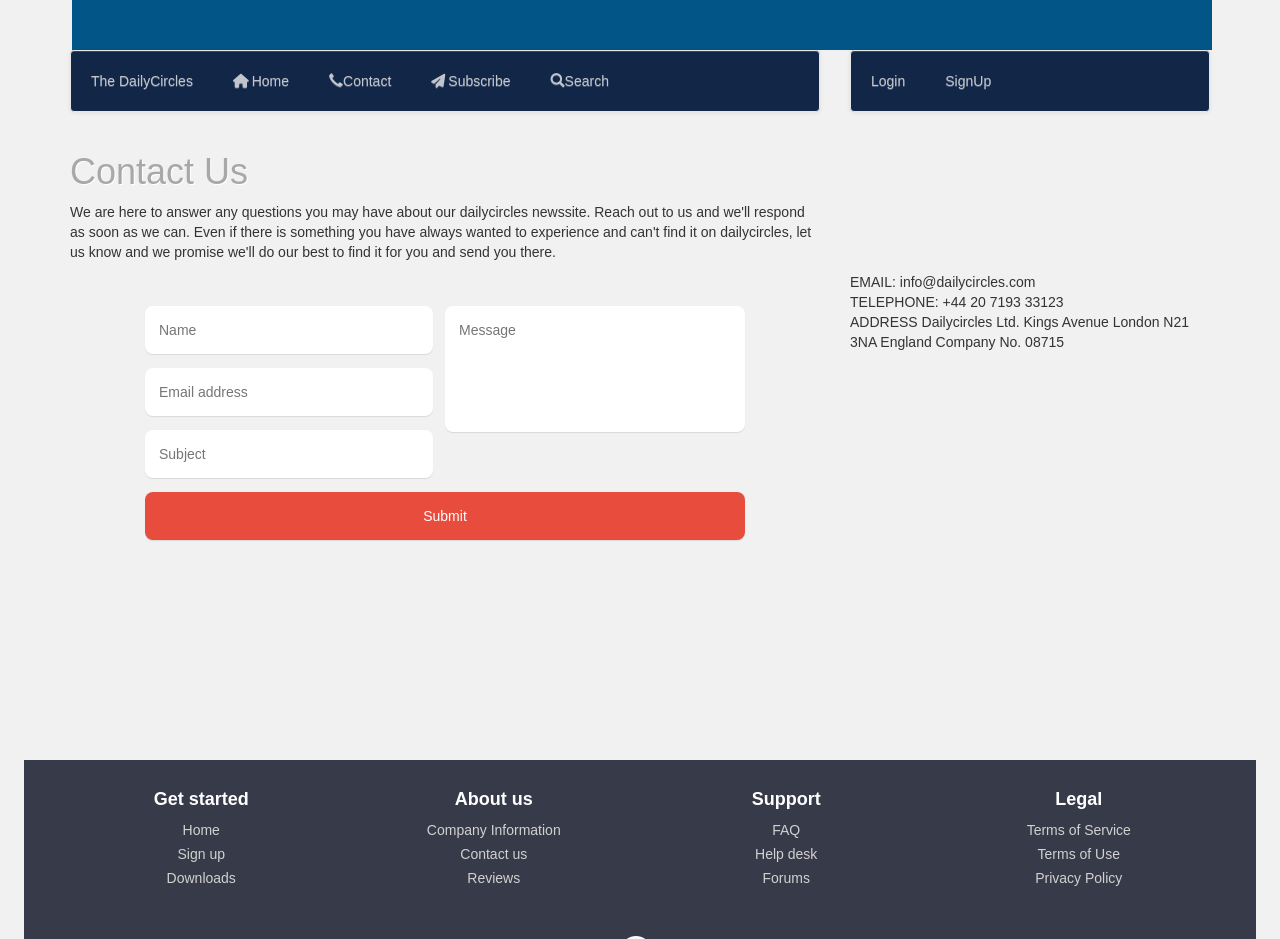
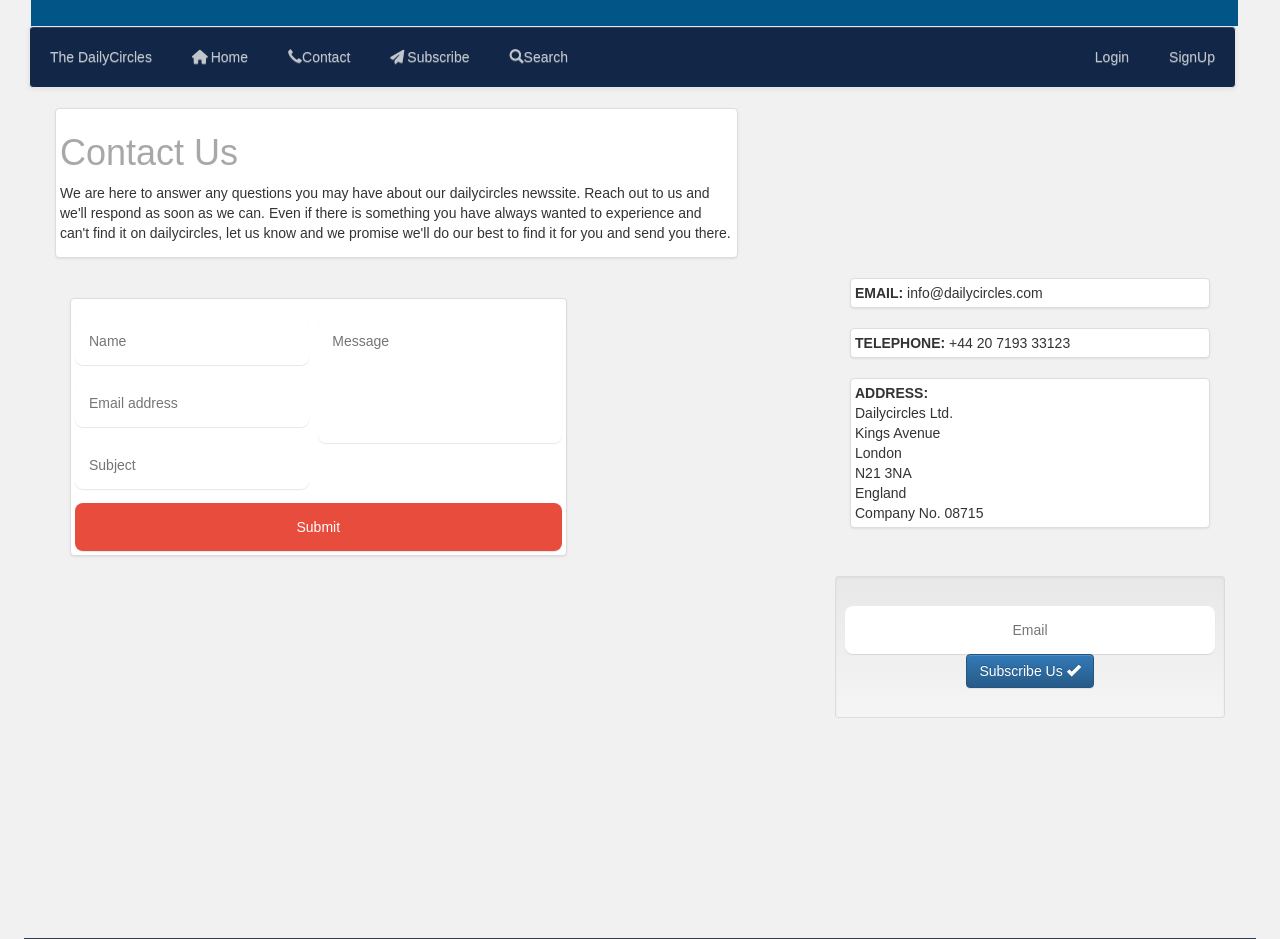
Before and after one commit to akshayantony/newsweb, a Django app: page /contactus/ in a window 1280 px wide. Shown: the part 213-1152 px from the top of the page. Run offline with Django 3.2, Linux system fonts and the light colour scheme; some libraries are stand-ins or nearby versions.

Commit message:
after css

```diff
--- a/homepage/static/css/homepage.css
+++ b/homepage/static/css/homepage.css
@@ -5,6 +5,7 @@
 body {
     padding-left: 25px;
 }
+
 .page-header {
     background: #025587;
     height: 240px;
--- a/homepage/templates/homepage/comments.html
+++ b/homepage/templates/homepage/comments.html
@@ -14,7 +14,7 @@
                             {{ form.object_pk }}
                             {{ form.timestamp }}
                             {{ form.security_hash }}
-                            <input type="submit" onclick="return false;" value="Add comment" id="id_submit" />
+                            <input class="btn btn-primary" type="submit" onclick="return false;" value="Add comment" id="id_submit" />
                         </form>
                     </form>
                 <div id="refresh_this_div">
--- a/homepage/templates/homepage/contactus.html
+++ b/homepage/templates/homepage/contactus.html
@@ -9,14 +9,14 @@
 {% block newslist %}
 <div class="container">
     <div class="row">
-        <div class="col-sm-8 col-md-8">
+        <div class="col-sm-7 col-md-7 thumbnail">
           <h1 style="text-align:left">Contact Us</h1>
         <p>We are here to answer any questions you may have about our dailycircles newssite. Reach out to us and we'll respond as soon as we can.
 
           Even if there is something you have always wanted to experience and can't find it on dailycircles, let us know and we promise we'll do our best to find it for you and send you there.</p>
         </div>
         <div class="col-sm-8 col-md-8">
-          <form class="cf" method="POST">
+          <form class="cf thumbnail pull-left" method="POST">
             {%csrf_token%}
             <div class="half left cf">
                 <input type="text" id="input-name" placeholder="Name" name="name">
@@ -29,25 +29,27 @@
             <input type="submit" value="Submit" id="input-submit">
           </form>
         </div>
+
+
       <div class="col-sm-4 col-md-4">
 
-        <div>
-          EMAIL:
+        <div class="thumbnail">
+            <strong>EMAIL:</strong>
           info@dailycircles.com
         </div>
-        <div>
-TELEPHONE:
-+44 20 7193 33123
+        <div class="thumbnail">
+            <strong>TELEPHONE:</strong>
+         +44 20 7193 33123
         </div>
-        <div>
-ADDRESS
-Dailycircles Ltd.
-Kings Avenue
-London
-N21 3NA
-England
+        <div class="thumbnail">
+         <strong>ADDRESS:<br></strong>
+         Dailycircles Ltd.<br>
+         Kings Avenue<br>
+         London<br>
+         N21 3NA<br>
+         England<br>
 
-Company No. 08715
+         Company No. 08715<br>
         </div>
 
       </div>
--- a/homepage/templates/homepage/navbar.html
+++ b/homepage/templates/homepage/navbar.html
@@ -1,3 +1,4 @@
+<div class="container-fluid" style="margin-right: -41px;margin-left: -41px;margin-right: -41px;margin-left: -56px;margin-top: -24px;">
 <div class="page-header container col-sm-12 col-md-12" align="center" xmlns="http://www.w3.org/1999/html">
     <div id="logo">
         <div id="logo_text">
@@ -7,7 +8,7 @@
       </div>
 </div>
 <div class="row">
-      <div class="col-sm-8 col-md-8">
+      <div class="col-sm-12 col-md-12">
           <nav class="navbar navbar-default" id="testnav" style="background:#122647;">
               <ul class="nav navbar-nav">
                   <li class="menu-item"><a class="navli" href="{% url 'homepage:news_list' %}">The DailyCircles</a></li>
@@ -16,14 +17,10 @@
                   <li class="menu-item"><a class="navli" href="{% url 'homepage:contactus' %}"><span class="glyphicon glyphicon-earphone"></span>Contact</a></li>
                   <li class="menu-item"><a class="navli" href="#id_subscribe"><span class="fa fa-send" style="margin-right:3px"></span>Subscribe</a></li>
                   <li class="menu-item"><a class="navli"  href="{% url 'homepage:search'%}"><span class="glyphicon glyphicon-search"></span>Search</a></li>
+              </ul>
 
-              </ul>
-          </nav>
-      </div>
-      <div class="col-sm-4 col-md-4">
-          <nav class="navbar navbar-default" id="testnav2" style="background:#122647;color:#fff">
-              <ul class="nav navbar-nav">
-                  {% if user.username %}
+                <ul class="nav navbar-nav pull-right">
+                   {% if user.username %}
                   <li class="menu-item"><a class="navli"  href="#"> Hi.. &nbsp{{ user.username }}</a></li>
                   <li class="menu-item"><a class="navli"  href="{% url 'logout' %}">Logout</a></li>
                   <li class="menu-item"><a class="navli"  href="{% url 'change_password' %}" >change password</a></li>
@@ -34,4 +31,20 @@
               </ul>
           </nav>
       </div>
+
+      <!--<div class="col-sm-4 col-md-4">-->
+          <!--<nav class="navbar navbar-default" id="testnav2" style="background:#122647;color:#fff">-->
+              <!--<ul class="nav navbar-nav">-->
+                  <!--{% if user.username %}-->
+                  <!--<li class="menu-item"><a class="navli"  href="#"> Hi.. &nbsp{{ user.username }}</a></li>-->
+                  <!--<li class="menu-item"><a class="navli"  href="{% url 'logout' %}">Logout</a></li>-->
+                  <!--<li class="menu-item"><a class="navli"  href="{% url 'change_password' %}" >change password</a></li>-->
+                  <!--{% else %}-->
+                  <!--<li class="menu-item"><a class="navli"  href="{% url 'login' %}">Login</a></li>-->
+                  <!--<li class="menu-item"><a class="navli" href="{% url 'signup' %}">SignUp</a></li>-->
+                  <!--{% endif %}-->
+              <!--</ul>-->
+          <!--</nav>-->
+      <!--</div>-->
 </div>
+</div>
--- a/homepage/templates/homepage/news_list.html
+++ b/homepage/templates/homepage/news_list.html
@@ -33,7 +33,7 @@
                              <div class="news">
                                  {% for latest in latest_news_list %}
 
-                                 <div class="panel-default">
+                                 <div class="panel-default thumbnail">
 
                                      <div class="news-header panel-heading ">
                                          <h2><li><a href="{% url 'homepage:newsdetail' latest.id %}">{{latest.title}}</a></li></h2>
@@ -79,12 +79,14 @@
                        <span class="glyphicon glyphicon-plus-sign">Add your own news? </span> <a href="{% url 'homepage:addnews' %}">Click here!</a>
                     </div>
                   {% endif %}
-                    <br><br><br><br>
-                    <div class="col-sm-4 col-md-4 well well-sm" id="id_subscribe" style="float:right">
+                    <br><br><br><br><br>
+                    {% endblock addnews %}
+                    <div class="col-sm-4 col-md-4 well well-sm pull-right" id="id_subscribe" style="float:right">
                         {% include './subscribe.html'%}
                     </div>
 
-                {% endblock addnews %}
+
+
               </div>
 
 {% block paginate %} {% include "./paginate.html" %} {% endblock paginate %}
--- a/homepage/views.py
+++ b/homepage/views.py
@@ -58,6 +58,9 @@
         form=SearchForm()
 
     return render(request,'homepage/search.html',{'form':form})
+
+
+
 
 def addNews(request):
     if (request.method == 'POST'):
--- a/newsweb/settings.py
+++ b/newsweb/settings.py
@@ -115,7 +115,7 @@
 #         'NAME': os.path.join(BASE_DIR, 'db.sqlite3'),
 #     }
 # }
-
+#
 
 # Password validation
 # https://docs.djangoproject.com/en/1.11/ref/settings/#auth-password-validators
--- a/signup/templates/signup/change_password.html
+++ b/signup/templates/signup/change_password.html
@@ -1,7 +1,7 @@
 {% include "homepage/header.html" %}
 <div>{% include "homepage/navbar.html" %}</div>
 <div class="container">
-<form method='POST'>
+<form method='POST' class="pull-left text-left">
     {% csrf_token %}
     {{ form }}
     <button class="btn btn-primary" type="submit">Save Changes</button>
```
Also changed, not shown: homepage/templates/homepage/addnews.html (+7 -1 lines), homepage/templates/homepage/detail_news.html (+14 -11 lines), signup/templates/signup/login.html (+14 -14 lines), signup/templates/signup/signup.html (+10 -10 lines), modelimages/modelimages/800px-India_topo_big.jpg (added).
